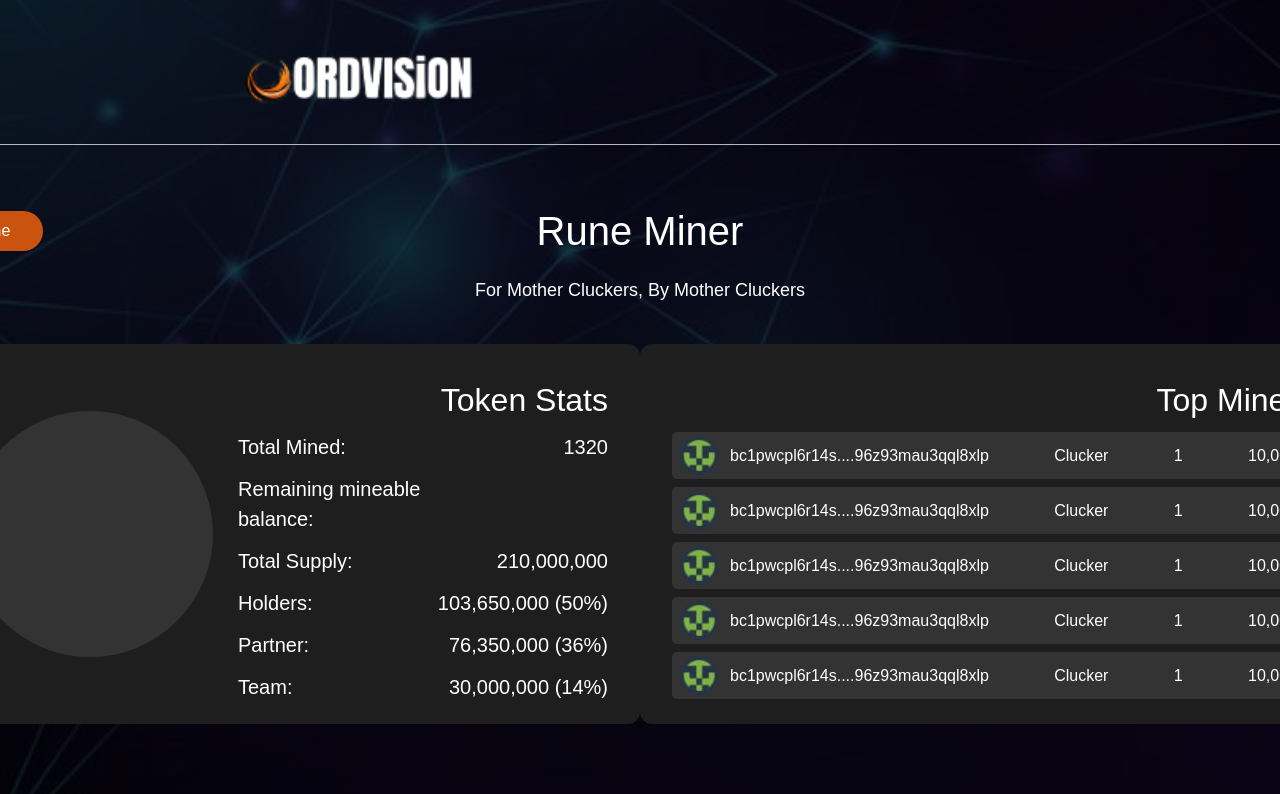
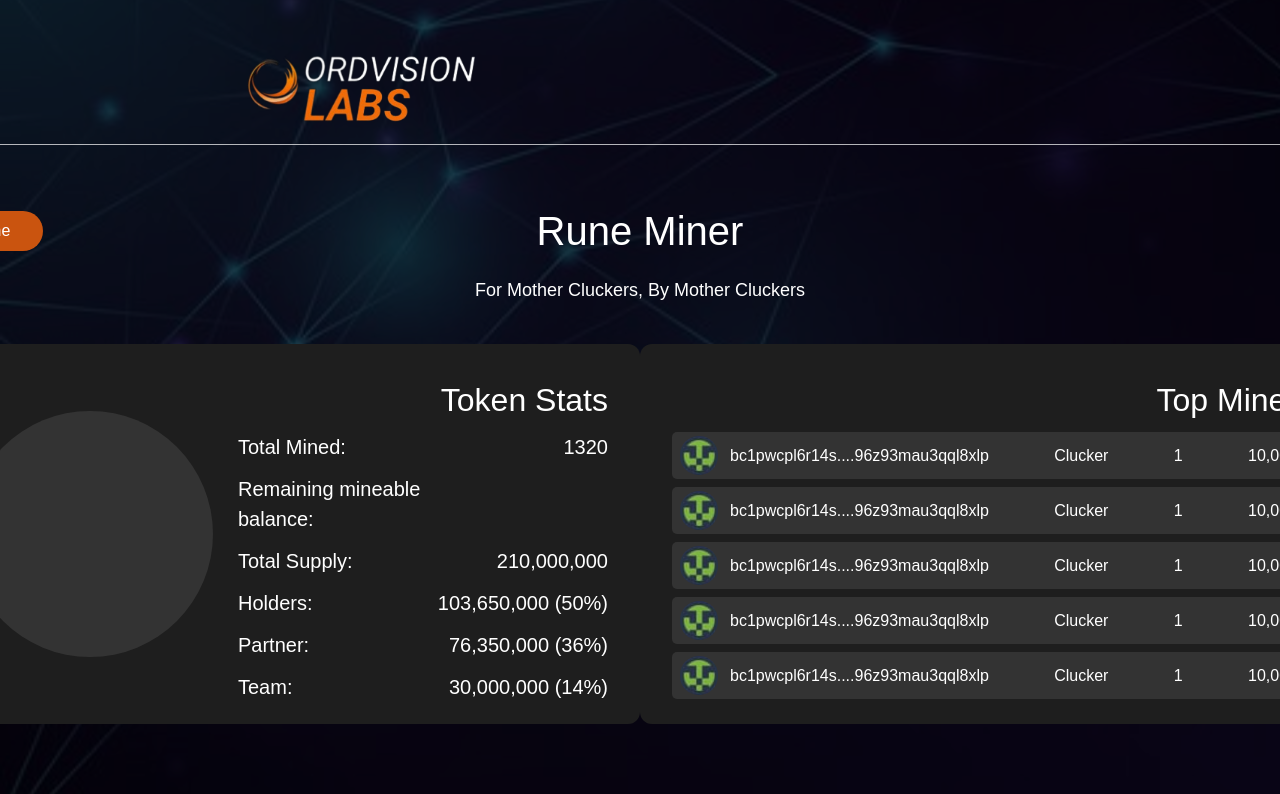
Before and after one commit to rampage1212/ORDVISION_FRONTEND, a Next.js app: page /home in a window 1280 px wide. Shown: the top 794 px of the page. Built offline with nearby package versions, Linux system fonts and the light colour scheme.

Commit message:
Update logo

```diff
--- a/src/components/header/index.tsx
+++ b/src/components/header/index.tsx
@@ -6,7 +6,7 @@
       <div className="h-36 w-full">
         <div className="pl-60 pt-10">
           <Image
-            src="/assets/images/mark.svg"
+            src="/logo.webp"
             width={238}
             height={84}
             alt="Ordivision Mark"
```
Also changed, not shown: public/logo.webp (added).
